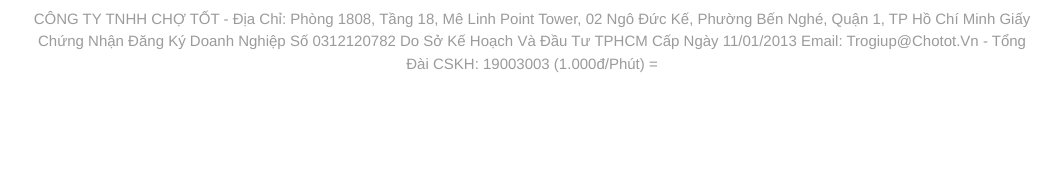
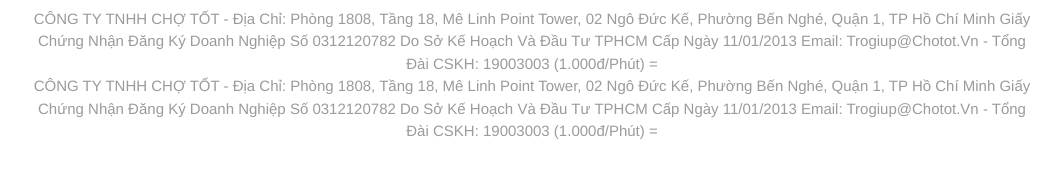
Before and after one commit to trongtuan99er/chototfake, a plain HTML site: page index.html in a window 1280 px wide. Shown: the part 2388-2565 px from the top of the page, without its empty margins (108-1171 px from the left). Before the commit the page ends 2513 px from the top, so only its background shows below. Drawn offline with Linux system fonts and the light colour scheme.

Commit message:
change footer

```diff
--- a/index.html
+++ b/index.html
@@ -494,6 +494,15 @@
               đài CSKH: 19003003 (1.000đ/phút) =
             </p>
           </div>
+          <div class="wide">
+            <p>
+              CÔNG TY TNHH CHỢ TỐT - Địa chỉ: Phòng 1808, Tầng 18, Mê Linh Point
+              Tower, 02 Ngô Đức Kế, Phường Bến Nghé, Quận 1, TP Hồ Chí Minh Giấy
+              chứng nhận đăng ký doanh nghiệp số 0312120782 do Sở Kế Hoạch và
+              Đầu Tư TPHCM cấp ngày 11/01/2013 Email: trogiup@chotot.vn - Tổng
+              đài CSKH: 19003003 (1.000đ/phút) =
+            </p>
+          </div>
         </div>
       </footer>
     </div>
```
